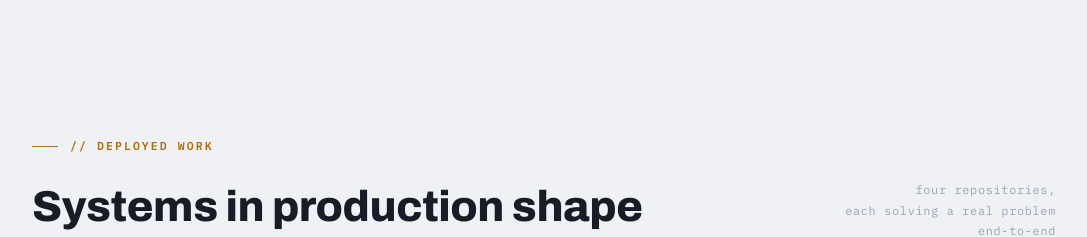
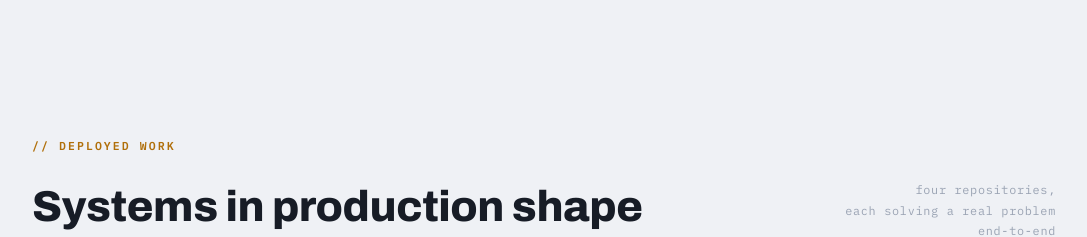
Before and after one commit to Mariomedhat899/Mario-s-Portfolio, an Angular app: page / in a window 1280 px wide. Shown: the part 1440-1677 px from the top of the page, without its empty margins (96-1183 px from the left). Built offline with nearby package versions, Linux system fonts and the light colour scheme.

Commit message:
Remove eyebrow divider line from section headers

```diff
--- a/src/styles.scss
+++ b/src/styles.scss
@@ -148,19 +148,6 @@ h1, h2, h3 {
   letter-spacing: .18em;
   text-transform: uppercase;
   color: var(--accent);
-  display: flex;
-  align-items: center;
-  gap: 12px;
-}
-.eyebrow::before {
-  content: "";
-  width: 26px;
-  height: 1px;
-  background: var(--accent);
-}
-
-.contact-eyebrow::before {
-  display: none;
 }
 
 /* Respect reduced motion */
```
